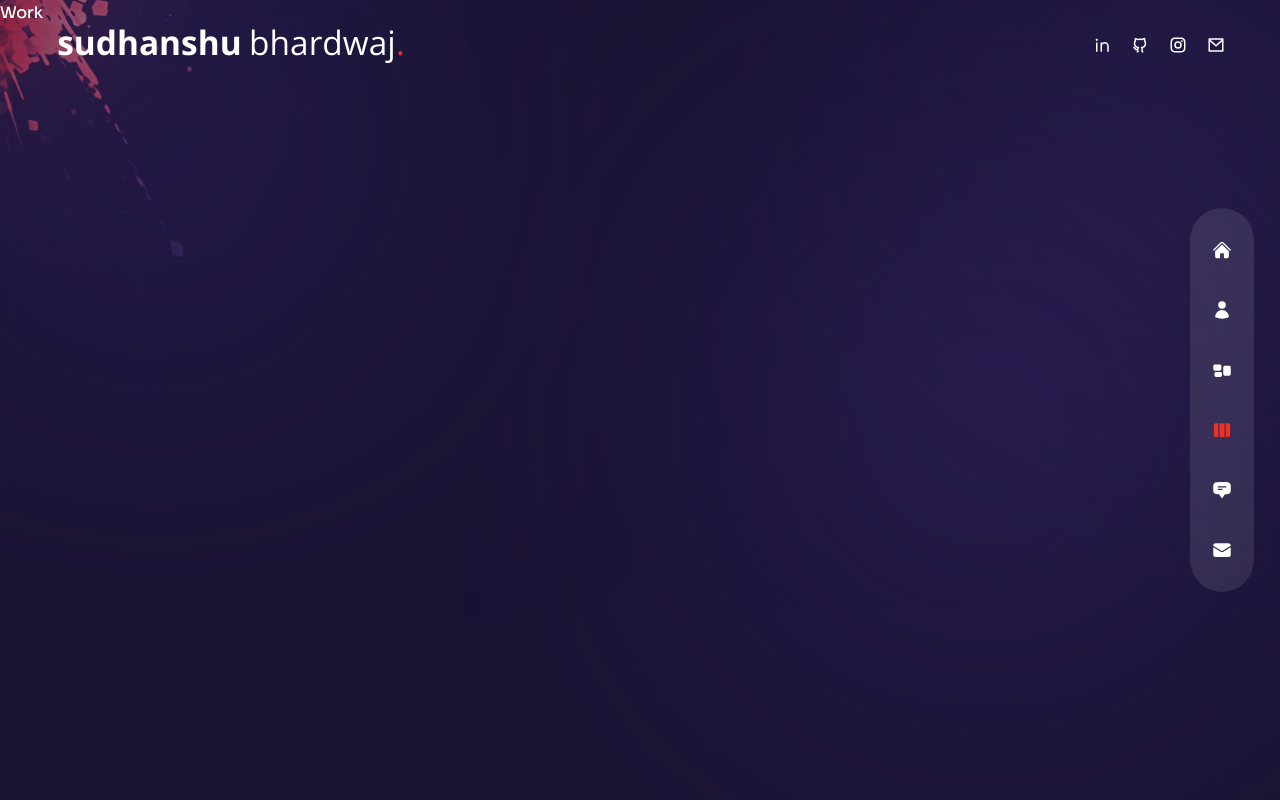
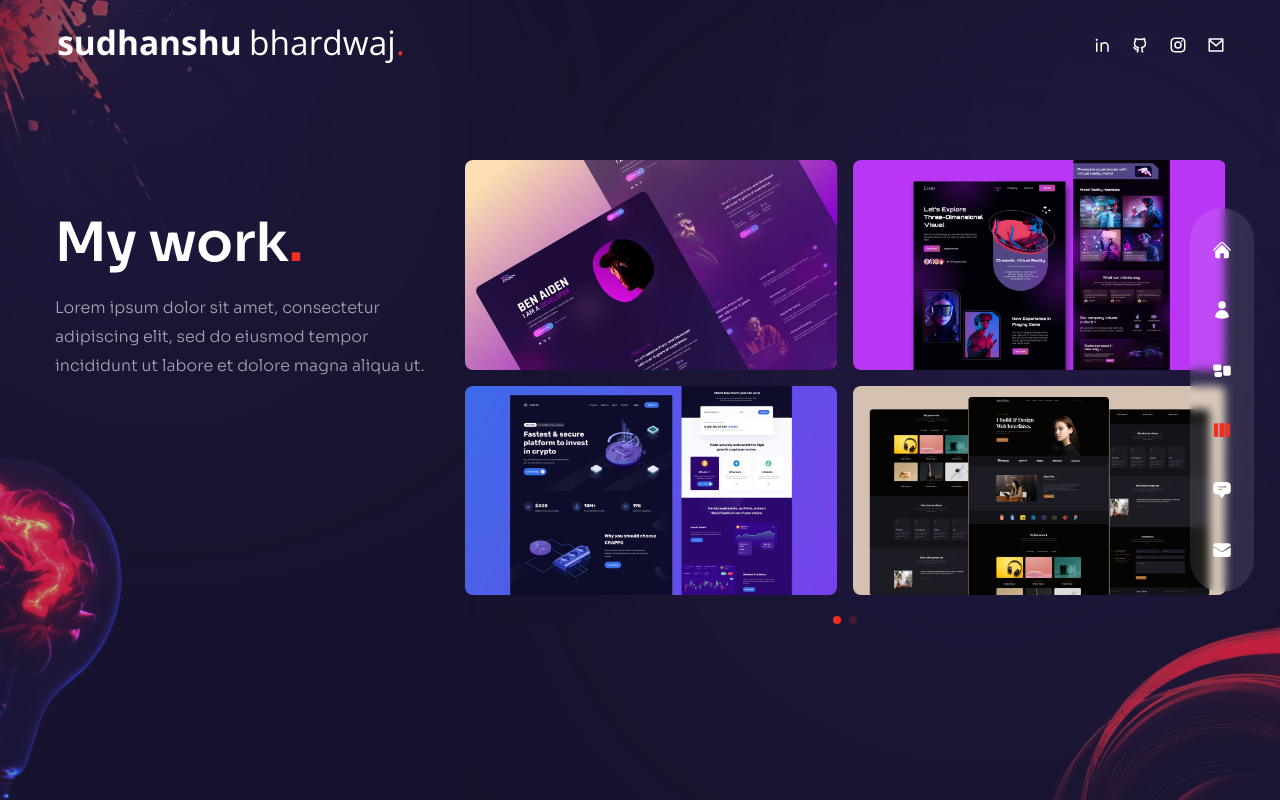
Before and after one commit to Sudhanshu-bh/sb-portfolio, a Next.js app: page /work in a window 1280 px wide. Built offline with nearby package versions, Linux system fonts and the light colour scheme.

Commit message:
work and contact page implemented

```diff
--- a/components/WorkSlider.js
+++ b/components/WorkSlider.js
@@ -44,8 +44,69 @@
 	],
 };
 
+// swiper react component
+import { Swiper, SwiperSlide } from 'swiper/react';
+
+// import swiper styles
+import 'swiper/css';
+import 'swiper/css/free-mode';
+import 'swiper/css/pagination';
+
+// modules
+import { Pagination } from 'swiper';
+
+// icons
+import { BsArrowRight } from 'react-icons/bs';
+
+// next image
+import Image from 'next/image';
+
 const WorkSlider = () => {
-  return <div>Work Slider</div>;
+	return (
+		<Swiper
+			spaceBetween={10}
+			pagination={{
+				clickable: true,
+			}}
+			modules={[Pagination]}
+			className="h-[280px] sm:h-[480px]"
+		>
+			{workSlides.slides.map((slide, index) => (
+				<SwiperSlide key={index}>
+					<div className="grid grid-cols-2 grid-rows-2 gap-4 cursor-pointer">
+						{slide.images.map((image, index) => (
+							<div
+								className="relative rounded-lg overflow-hidden flex items-center justify-center group"
+								key={index}
+							>
+								<div className="flex items-center justify-center relative overflow-hidden group">
+									{/* image */}
+									<Image src={image.path} width={500} height={300} alt="" />
+									{/* overlay gradient */}
+									<div className="absolute inset-0 bg-gradient-to-l from-transparent via-[#e838cc] to-[#4a22bd] opacity-0 group-hover:opacity-80 transition-all duration-700"></div>
+									{/* title */}
+									<div className="absolute bottom-0 translate-y-full group-hover:-translate-y-10 group-hover:xl-translate-y-20 transition-all duration-300">
+										<div className="flex items-center gap-x-2 text-[13px] tracking-[0.2em]">
+											{/* title part 1 */}
+											<div className="delay-100">LIVE</div>
+											{/* title part 2 */}
+											<div className="translate-y-[500%] group-hover:translate-y-0 transition-all duration-300 delay-150">
+												PROJECT
+											</div>
+											{/* icon */}
+											<div className="text-xl translate-y-[500%] group-hover:translate-y-0 transition-all duration-300 delay-200">
+												<BsArrowRight />
+											</div>
+										</div>
+									</div>
+								</div>
+							</div>
+						))}
+					</div>
+				</SwiperSlide>
+			))}
+		</Swiper>
+	);
 };
 
 export default WorkSlider;
--- a/package.json
+++ b/package.json
@@ -10,6 +10,7 @@
   },
   "dependencies": {
     "@next/font": "^13.4.4",
+    "firebase": "^10.8.0",
     "framer-motion": "^10.12.16",
     "moment": "^2.30.1",
     "next": "13.4.3",
--- a/pages/contact/index.js
+++ b/pages/contact/index.js
@@ -1,5 +1,57 @@
+// components
+import Circles from '../../components/Circles';
+
+// icons
+import { BsArrowRight } from 'react-icons/bs';
+
+// framer motion
+import { motion } from 'framer-motion';
+
+// variants
+import { fadeIn } from '../../variants';
+
 const Contact = () => {
-  return <div>Contact</div>;
+	return (
+		<div className="h-full bg-primary/30">
+			<div className="container mx-auto py-32 text-center xl:text-left flex items-center justify-center h-full">
+				{/* text & form */}
+				<div className="flex flex-col w-full max-w-[700px]">
+					{/* text */}
+					<motion.h2
+						variants={fadeIn('up', 0.2)}
+						initial="hidden"
+						animate="show"
+						exit="hidden"
+						className="h2 text-center mb-12"
+					>
+						Let&apos;s <span className="text-accent">connect.</span>
+					</motion.h2>
+					{/* form */}
+					<motion.form
+						variants={fadeIn('up', 0.4)}
+						initial="hidden"
+						animate="show"
+						exit="hidden"
+						className="flex-1 flex flex-col gap-6 w-full mx-auto"
+					>
+						{/* input group */}
+						<div className="flex gap-x-6 w-full">
+							<input type="text" placeholder="name" className="input" />
+							<input type="text" placeholder="email" className="input" />
+						</div>
+						<input type="text" placeholder="subject" className="input" />
+						<textarea placeholder="message" className="textarea"></textarea>
+						<button className="btn rounded-full border border-white/50 max-w-[170px] px-8 transition-all duration-300 flex items-center justify-center overflow-hidden hover:border-accent group">
+							<span className="group-hover:-translate-y-[120%] group-hover:opacity-0 transition-all duration-500">
+								Let&apos;s talk
+							</span>
+							<BsArrowRight className="-translate-y-[120%] opacity-0 group-hover:flex group-hover:-translate-y-0 group-hover:opacity-100 transition-all duration-300 absolute text-[22px]" />
+						</button>
+					</motion.form>
+				</div>
+			</div>
+		</div>
+	);
 };
 
 export default Contact;
--- a/pages/work/index.js
+++ b/pages/work/index.js
@@ -1,5 +1,55 @@
+// components
+import WorkSlider from '../../components/WorkSlider';
+import Bulb from '../../components/Bulb';
+import Circles from '../../components/Circles';
+
+// framer motion
+import { motion } from 'framer-motion';
+import { fadeIn } from '../../variants';
+
 const Work = () => {
-  return <div>Work</div>;
+	return (
+		<div className="h-full bg-primary/30 py-36 flex items-center">
+			<Circles />
+			<div className="container mx-auto">
+				<div className="flex flex-col xl:flex-row gap-x-8">
+					{/* text */}
+					<div className="text-center flex xl:w-[30vw] flex-col lg:text-left mb-4 xl:mb-0">
+						<motion.h2
+							variants={fadeIn('up', 0.2)}
+							initial="hidden"
+							animate="show"
+							exit="hidden"
+							className="h2 xl:mt-12"
+						>
+							My work<span className="text-accent">.</span>
+						</motion.h2>
+						<motion.p
+							variants={fadeIn('up', 0.4)}
+							initial="hidden"
+							animate="show"
+							exit="hidden"
+							className="mb-4 max-w-[400px] mx-auto lg:mx-0"
+						>
+							Lorem ipsum dolor sit amet, consectetur adipiscing elit, sed do
+							eiusmod tempor incididunt ut labore et dolore magna aliqua ut.
+						</motion.p>
+					</div>
+					{/* slider */}
+					<motion.div
+						variants={fadeIn('down', 0.6)}
+						initial="hidden"
+						animate="show"
+						exit="hidden"
+						className="w-full xl:max-w-[65%]"
+					>
+						<WorkSlider />
+					</motion.div>
+				</div>
+			</div>
+			<Bulb />
+		</div>
+	);
 };
 
 export default Work;
```
Also changed, not shown: 1 other file (tests, documents, lock files or other folders). Lines whose indentation alone changed are shown as unchanged.
